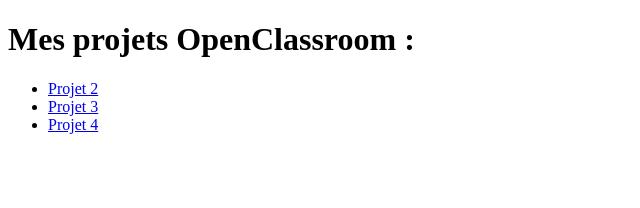
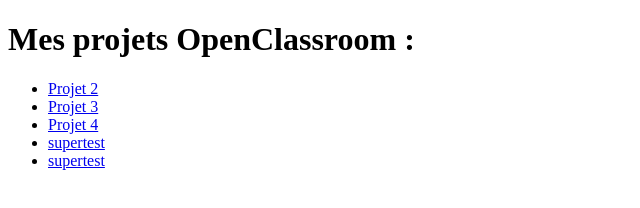
Before and after one commit to PabloSKZ/pabloskz.github.io, a plain HTML site: page index.html in a window 1280 px wide. Shown: the whole page, without its empty margins (0-640 px from the left). Drawn offline with Linux system fonts and the light colour scheme.

Commit message:
supertest

```diff
--- a/index.html
+++ b/index.html
@@ -11,6 +11,5 @@
       <li><a href="projet2/index.html">Projet 2</a></li>
       <li><a href="projet3/index.html">Projet 3</a></li>
       <li><a href="projet4/index.html">Projet 4</a></li>
-    </ul>
-  </body>
-</html>
+<li><a href=supertest>supertest</a></li>
+<li><a href=supertest>supertest</a></li>
```
Also changed, not shown: supertest/ok.txt (added).
